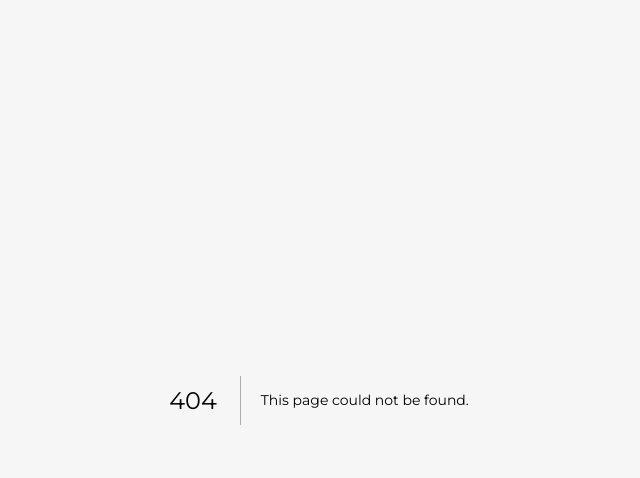
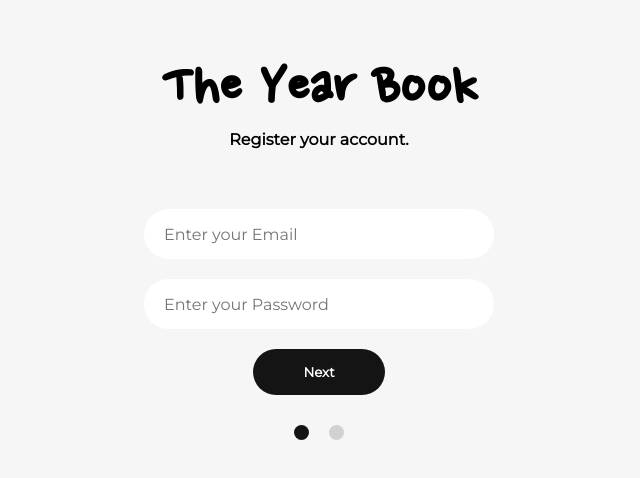
Before and after one commit to hassanzhd/the-year-book, a Next.js app in the folder client/: page /register in a window 1280 px wide. Before the commit this address had no page. Shown: the top 478 px of the page, without its empty margins (321-961 px from the left). Built offline with nearby package versions, Linux system fonts and the light colour scheme.

Commit message:
ADDED: - Added form component for login and register - Added register page and MainContent with styling
UPDATED:
- Updated Login MainContent with Form

```diff
--- /dev/null
+++ b/client/components/Form/MainContent.module.scss
@@ -0,0 +1,43 @@
+.loginForm {
+  flex-direction: column;
+
+  input[type="text"],
+  input[type="password"],
+  textarea {
+    border: none;
+    background-color: #ffffff;
+    width: 350px;
+    height: 50px;
+    margin: 10px;
+    padding: 0 20px;
+    border-radius: 25px;
+    font-size: 1rem;
+  }
+
+  textarea {
+    height: 200px;
+    padding: 15px 20px;
+  }
+
+  input[type="file"] {
+    border: none;
+    width: 350px;
+    height: 50px;
+    padding: 10px 50px;
+    font-size: 1rem;
+  }
+}
+
+@media (max-width: 1023px) {
+  .loginForm {
+    input[type="text"],
+    input[type="password"],
+    textarea {
+      width: 300px;
+    }
+
+    input[type="file"] {
+      width: 300px;
+    }
+  }
+}
--- /dev/null
+++ b/client/components/Form/index.tsx
@@ -0,0 +1,12 @@
+import MainContentStyling from "./MainContent.module.scss";
+import { getStyleString } from "@helpers/utility";
+
+const MainContent = ({ children }) => {
+  return (
+    <form className={getStyleString(MainContentStyling.loginForm, "flex")}>
+      {children}
+    </form>
+  );
+};
+
+export default MainContent;
--- a/client/components/Home/MainContent.module.scss
+++ b/client/components/Home/MainContent.module.scss
@@ -5,36 +5,20 @@
   padding-bottom: 40px;
   flex-direction: column;
   justify-content: flex-end;
-}
 
-.mainHeading h1 a {
+  h1 a {
     text-decoration: none;
     font-family: $titleFont;
     font-size: 4rem;
     color: black;
-}
 
-.mainHeading h2 {
-  font-size: 1rem;
-}
-
-.mainHeading h1 a:hover {
+    &:hover {
       color: $primaryHoverFontColor;
       transition: 0.5s;
     }
-
-.loginForm {
-  flex-direction: column;
   }
 
-.loginForm input[type="text"],
-.loginForm input[type="password"] {
-  border: none;
-  background-color: #ffffff;
-  width: 350px;
-  height: 50px;
-  margin: 10px;
-  padding: 0 20px;
-  border-radius: 25px;
+  h2 {
     font-size: 1rem;
   }
+}
--- a/client/components/Home/MainContent.tsx
+++ b/client/components/Home/MainContent.tsx
@@ -1,5 +1,6 @@
 import MainContentStyling from "./MainContent.module.scss";
 import { getStyleString } from "@helpers/utility";
+import Form from "@components/Form";
 
 const MainContent = () => {
   return (
@@ -12,13 +13,13 @@ const MainContent = () => {
         </h1>
         <h2>Login into your account.</h2>
       </header>
-      <form className={getStyleString(MainContentStyling.loginForm, "flex")}>
+      <Form>
         <input type="text" placeholder="Enter your Email" required />
         <input type="password" placeholder="Enter your Password" required />
         <button type="submit" className="btn">
           Login
         </button>
-      </form>
+      </Form>
       <div className="flex">
         <button className="btn">Sign up</button>
       </div>
--- /dev/null
+++ b/client/components/Register/MainContent.module.scss
@@ -0,0 +1,43 @@
+@import "@styles/utilities";
+
+.mainHeading {
+  margin: 50px 0;
+  flex-direction: column;
+
+  & h1 a {
+    text-decoration: none;
+    font-family: $titleFont;
+    font-size: 4rem;
+    color: black;
+
+    &:hover {
+      color: $primaryHoverFontColor;
+      transition: 0.5s;
+    }
+  }
+
+  & h2 {
+    font-size: 1rem;
+  }
+}
+
+.imageInput {
+  flex-direction: column;
+  margin-top: 10px;
+}
+
+.steps {
+  margin: 20px 0;
+}
+
+.step {
+  height: 15px;
+  width: 15px;
+  background-color: rgb(209, 209, 209);
+  margin: 0 10px;
+  border-radius: 50%;
+}
+
+.active {
+  background-color: $primaryFontColor;
+}
--- /dev/null
+++ b/client/components/Register/MainContent.tsx
@@ -0,0 +1,59 @@
+import { Dispatch, ReactElement, SetStateAction, useState } from "react";
+import MainContentStyling from "./MainContent.module.scss";
+import { getStyleString } from "@helpers/utility";
+import Form from "@components/Form";
+import Step1 from "./Step1";
+import Step2 from "./Step2";
+
+const getStepDivs = (__numberOfSteps: number, __stepNumber: number) => {
+  let stepDivs: ReactElement<any, any>[] = [];
+
+  for (let i = 0; i < __numberOfSteps; i++) {
+    if (i == __stepNumber) {
+      stepDivs.push(
+        <span
+          key={i}
+          className={getStyleString(
+            MainContentStyling.step,
+            MainContentStyling.active
+          )}
+        />
+      );
+    } else {
+      stepDivs.push(<span key={i} className={MainContentStyling.step} />);
+    }
+  }
+  return stepDivs;
+};
+
+const MainContent = () => {
+  const [stepNumber, setStepNumber]: [
+    stepNumber: number,
+    setStepNumber: Dispatch<SetStateAction<number>>
+  ] = useState(0);
+
+  return (
+    <>
+      <header
+        className={getStyleString(MainContentStyling.mainHeading, "flex")}
+      >
+        <h1>
+          <a href="#">The Year Book</a>
+        </h1>
+        <h2>Register your account.</h2>
+      </header>
+      <Form>
+        {stepNumber === 0 ? (
+          <Step1 stepNumber={stepNumber} setStepNumber={setStepNumber} />
+        ) : (
+          <Step2 stepNumber={stepNumber} setStepNumber={setStepNumber} />
+        )}
+        <div className={getStyleString(MainContentStyling.steps, "flex")}>
+          {getStepDivs(2, stepNumber)}
+        </div>
+      </Form>
+    </>
+  );
+};
+
+export default MainContent;
--- /dev/null
+++ b/client/components/Register/Step1.tsx
@@ -0,0 +1,27 @@
+import { Dispatch, SetStateAction } from "react";
+
+const Step1 = ({
+  stepNumber,
+  setStepNumber,
+}: {
+  stepNumber: number;
+  setStepNumber: Dispatch<SetStateAction<number>>;
+}) => {
+  return (
+    <>
+      <input type="text" placeholder="Enter your Email" required />
+      <input type="password" placeholder="Enter your Password" required />
+      <button
+        onClick={() => {
+          setStepNumber(stepNumber + 1);
+        }}
+        type="button"
+        className="btn"
+      >
+        Next
+      </button>
+    </>
+  );
+};
+
+export default Step1;
--- /dev/null
+++ b/client/components/Register/Step2.tsx
@@ -0,0 +1,40 @@
+import { Dispatch, SetStateAction } from "react";
+import MainContentStyling from "./MainContent.module.scss";
+import { getStyleString } from "@helpers/utility";
+
+const Step2 = ({
+  stepNumber,
+  setStepNumber,
+}: {
+  stepNumber: number;
+  setStepNumber: Dispatch<SetStateAction<number>>;
+}) => {
+  return (
+    <>
+      <input type="text" placeholder="Enter your handle" required />
+      <input type="text" placeholder="Enter your full name" required />
+      <input type="text" placeholder="Enter your batch" required />
+      <textarea placeholder="Enter a short bio" required />
+      <div className={getStyleString(MainContentStyling.imageInput, "flex")}>
+        <label> Select your year book image:</label>
+        <input type="file" required />
+      </div>
+      <div>
+        <button
+          onClick={() => {
+            setStepNumber(stepNumber - 1);
+          }}
+          type="submit"
+          className="btn"
+        >
+          Previous
+        </button>
+        <button type="submit" className="btn">
+          Register
+        </button>
+      </div>
+    </>
+  );
+};
+
+export default Step2;
--- /dev/null
+++ b/client/pages/register.tsx
@@ -0,0 +1,18 @@
+import Head from "next/head";
+import MainContent from "@components/Register/MainContent";
+
+export default function Home() {
+  return (
+    <>
+      <Head>
+        <title>The Year Book | Register your account</title>
+        <meta
+          name="description"
+          content="Register your account into the year book"
+        />
+        <link rel="icon" href="/favicon.ico" />
+      </Head>
+      <MainContent />
+    </>
+  );
+}
```
Lines whose indentation alone changed are shown as unchanged.
